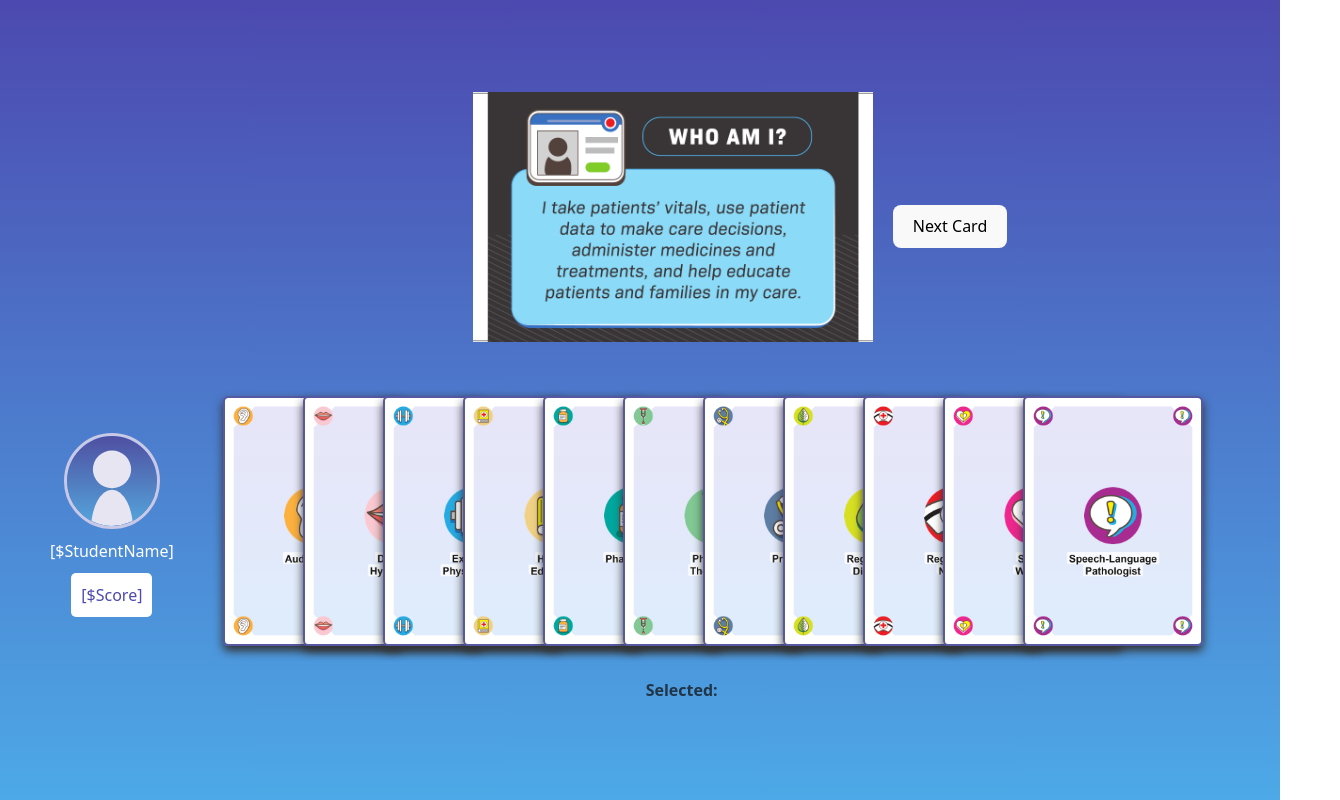
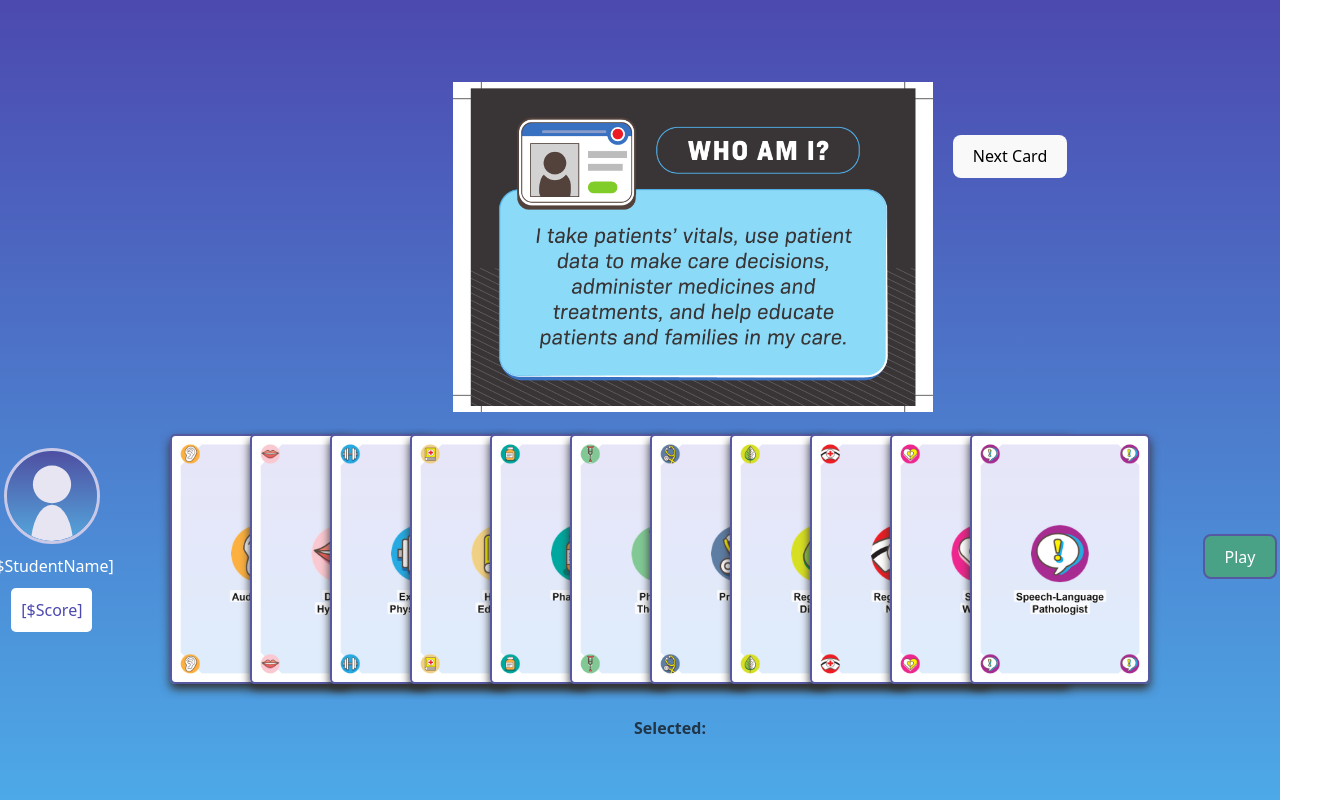
Before and after one commit to videlais/react-testing, a React (Vite) app in the folder my-react-app/: page / in a window 1280 px wide. Shown: the whole page, 1340 px wide, since content can reach past the window. Built offline with nearby package versions, Linux system fonts and the light colour scheme.

Commit message:
Play button, added answers to who-am-i json, tried fixing the who-am-I sizing

```diff
--- a/my-react-app/src/CardData/who-am-I/index.json
+++ b/my-react-app/src/CardData/who-am-I/index.json
@@ -4,76 +4,87 @@
     "contents": [
       "front.png",
       "back.png"
-    ]
+    ],
+    "answer":"Registered-Nurse"
   },
   {
     "folder": "2",
     "contents": [
       "front.png",
       "back.png"
-    ]
+    ],
+    "answer":"Audiologist"
   },
   {
     "folder": "3",
     "contents": [
       "front.png",
       "back.png"
-    ]
+    ],
+    "answer":"Registered-Dietitian"
   },
   {
     "folder": "4",
     "contents": [
       "front.png",
       "back.png"
-    ]
+    ],
+    "answer":"Exercise-Physiologist"
   },
   {
     "folder": "5",
     "contents": [
       "front.png",
       "back.png"
-    ]
+    ],
+    "answer":"Health-Educator"
   },
   {
     "folder": "6",
     "contents": [
       "front.png",
       "back.png"
-    ]
+    ],
+    "answer":"Pharmacist"
   },
   {
     "folder": "7",
     "contents": [
       "front.png",
       "back.png"
-    ]
+    ],
+    "answer":"Physical-Therapist"
   },
   {
     "folder": "8",
     "contents": [
       "front.png",
       "back.png"
-    ]
+    ],
+    "answer":"Provider"
   },
   {
     "folder": "9",
     "contents": [
       "front.png",
       "back.png"
-    ]
+    ],
+    "answer":"Dental-Hygienist"
   },
   {
     "folder": "10",
     "contents": [
       "front.png",
       "back.png"
-    ]
+    ],
+    "answer":"Speech-Language-Pathologist"
   },
   {
     "folder": "11",
     "contents": [
       "front.png",
       "back.png"
-    ]
+    ],
+    "answer":"Social-Worker"
   }
 ]
--- a/my-react-app/src/Play/Player/Card/index.css
+++ b/my-react-app/src/Play/Player/Card/index.css
@@ -5,6 +5,7 @@
     width: 100%;
     background: none;
     padding: 0;
+    margin: 0;
     cursor: pointer;
     display: inline-block;
 }
@@ -102,7 +103,7 @@
 
 .playingCards ul.hand,
 .playingCards ul.deck {
-    height: 8em;
+    height: 1em;
 }
 .playingCards ul.hand li,
 .playingCards ul.deck li {
@@ -126,14 +127,14 @@
 
 
 @media (min-width: 1000px) {
-    .playingCards{margin: 70px 0px 0;}
+    .playingCards{margin: 250px 0px 0 30px;}
     .playingCards .card-checkbox {
         width: 180px !important;
         height: 250px !important;
     }
 }
 @media (min-width: 1600px) {
-    .playingCards{margin: 250px 0px 0px;}
+    .playingCards{margin: 300px 0px 0px;}
     .playingCards .card-checkbox {
         width: 280px !important;
         height: 380px !important;
--- a/my-react-app/src/Play/Player/index.css
+++ b/my-react-app/src/Play/Player/index.css
@@ -1,14 +1,12 @@
 .PlayerWrapper{
-    width: 1000px;
+    width: 1200px;
     height: 300px;
-    border-radius: 10px;
     /*border: 2px solid greenyellow; temporary for testing*/
-    margin: 0;
-    padding: 0;
+    margin: 0; padding: 0;
     grid-template-columns: repeat(12, 1fr);
     grid-template-rows: repeat(1, 1fr);
     display: grid;
-    vertical-align: middle;
+
 }
 .together{
     display: inline-block;
@@ -34,11 +32,25 @@
 .scoreSec{
     grid-column: span 1;
     grid-row: span 1;
-    margin-left: -200px;
-    margin-top: -15px;
+    margin-left: -160px;
+    margin-top: 30px;
 }
 
 .playingCards{
-    grid-column: span 11;
+    grid-column: span 10;
     grid-row: span 1;
+    margin: 0;
+    padding: 0;
 }
+
+.playSec{
+    grid-column: span 1;
+    grid-row: span 1;
+    margin-top: 100px;
+    margin-right: -100px;
+}
+.PlayButton{
+    background-color: #49A186;
+    color: white;
+    border: 2px solid #5658A2;
+}
--- a/my-react-app/src/Play/Player/index.jsx
+++ b/my-react-app/src/Play/Player/index.jsx
@@ -70,7 +70,9 @@ let maximumCards = 1;
           </div>
         </div>
 
-
+        <div className="playSec">
+          <button className="PlayButton">Play</button>
+        </div>
 
       </div>
   );
--- a/my-react-app/src/Play/WhoAmI/index.css
+++ b/my-react-app/src/Play/WhoAmI/index.css
@@ -1,10 +1,11 @@
 .WhoAmIWrapper{
-    width: 400px;
-    height: 150px;
-    padding-top: 10%;
-    margin: 40px 0px 100px 20%;
+    width: 40%;
+    height: 330px;
+    padding: 0;
+    margin: 0px;
+    margin-left: 20%;
     display: inline-block;
-    background-color: #0000009f;
     background-size: cover;
     background-position: center;
+    transition: all 0.25s;
 }
```
